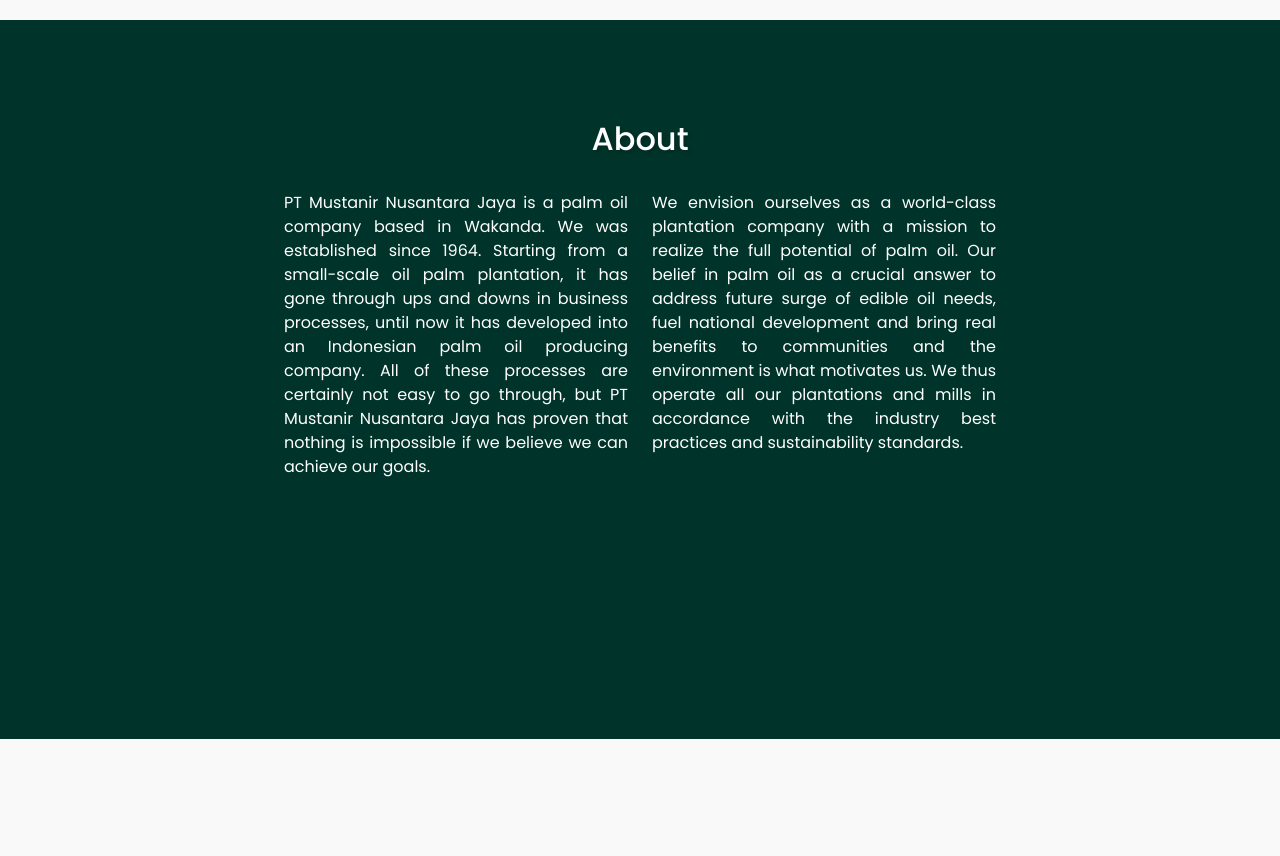
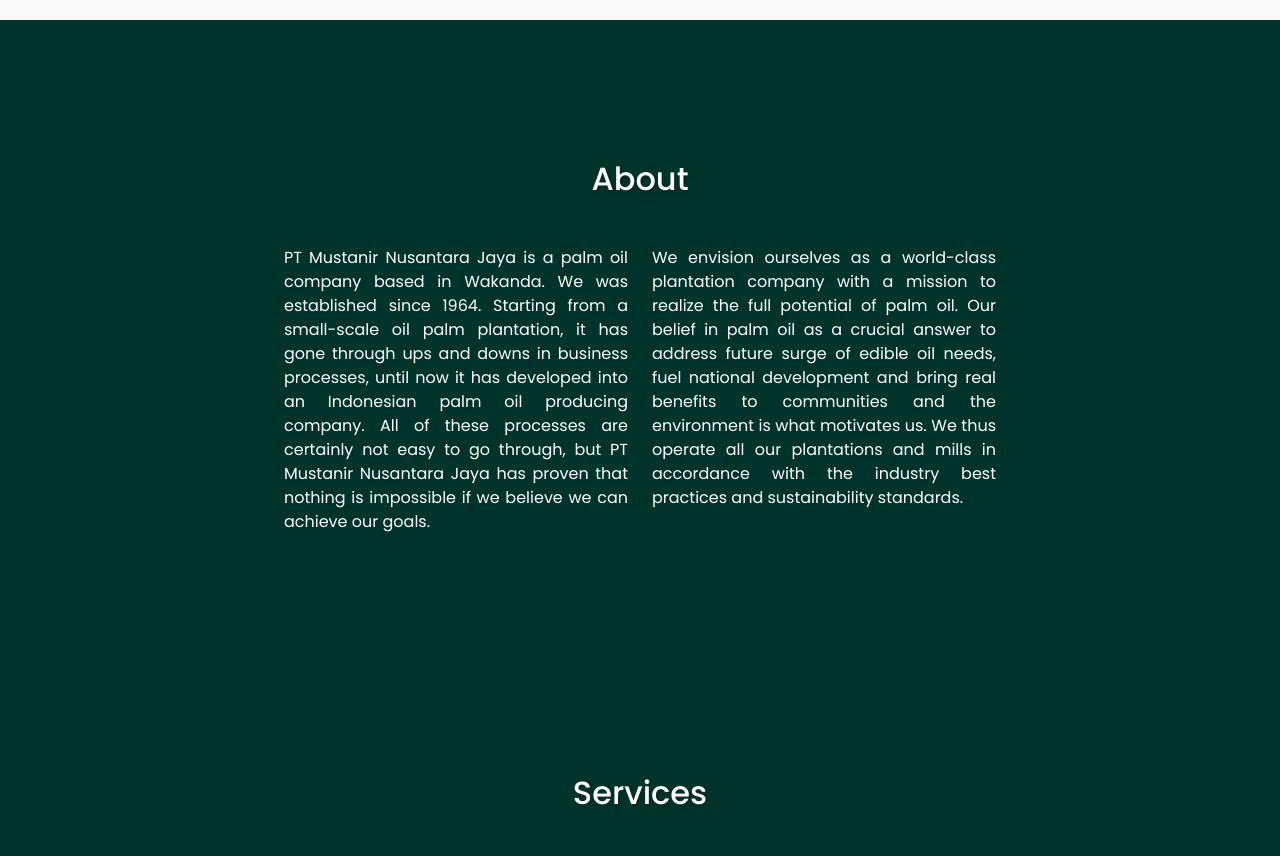
Before and after one commit to yusuffikri/parallax-website, a plain HTML site: page index.html in a window 1280 px wide. Shown: the part 780-1636 px from the top of the page. Before the commit the page ends 1519 px from the top, so only its background shows below. Drawn offline with nearby package versions, Linux system fonts and the light colour scheme.

Commit message:
parallax fixed

```diff
--- a/index.css
+++ b/index.css
@@ -79,6 +79,7 @@ header {
   align-items: center;
   font-weight: 500;
   text-shadow: 2px 2px 4px rgba(0, 0, 0, 0.2);
+  padding: 2.5rem;
 }
 
 #about {
@@ -88,9 +89,13 @@ header {
 }
 
 .about-text {
-  padding-top: 25px;
-  padding-bottom: 10rem;
   font-weight: 300;
   text-align: justify;
   color: #fff;
 }
+
+#services {
+  position: relative;
+  padding: 100px;
+  background-color: #003329;
+}
--- a/index.html
+++ b/index.html
@@ -63,7 +63,9 @@
     </section>
 
     <!-- Services -->
-    <section id="services"></section>
+    <section id="services">
+      <h2 class="text-title" data-aos="fade-in">Services</h2>
+    </section>
     <!-- Javascripts -->
     <script src="index.js"></script>
   </body>
@@ -72,6 +74,7 @@
 <!-- AOS Scripts -->
 <script src="https://unpkg.com/aos@next/dist/aos.js"></script>
 <script>
-  AOS.init();
-  delay: 1000;
+  AOS.init({
+    duration: 600,
+  });
 </script>
--- a/index.js
+++ b/index.js
@@ -1,4 +1,4 @@
-let text = document.getElementById("text");
+let parallax__text = document.getElementById("parallax__text");
 let leaf = document.getElementById("leaf");
 let hill1 = document.getElementById("hill1");
 let hill4 = document.getElementById("hill4");
@@ -7,7 +7,7 @@ let hill5 = document.getElementById("hill5");
 window.addEventListener("scroll", () => {
   let value = window.scrollY;
 
-  text.style.marginTop = value * 1.5 + "px";
+  parallax__text.style.marginTop = value * 1.5 + "px";
   leaf.style.top = value * -1.5 + "px";
   leaf.style.left = value * 1.5 + "px";
   hill5.style.left = value * 1.5 + "px";
```
Also changed, not shown: images/card1.jpg (added).
